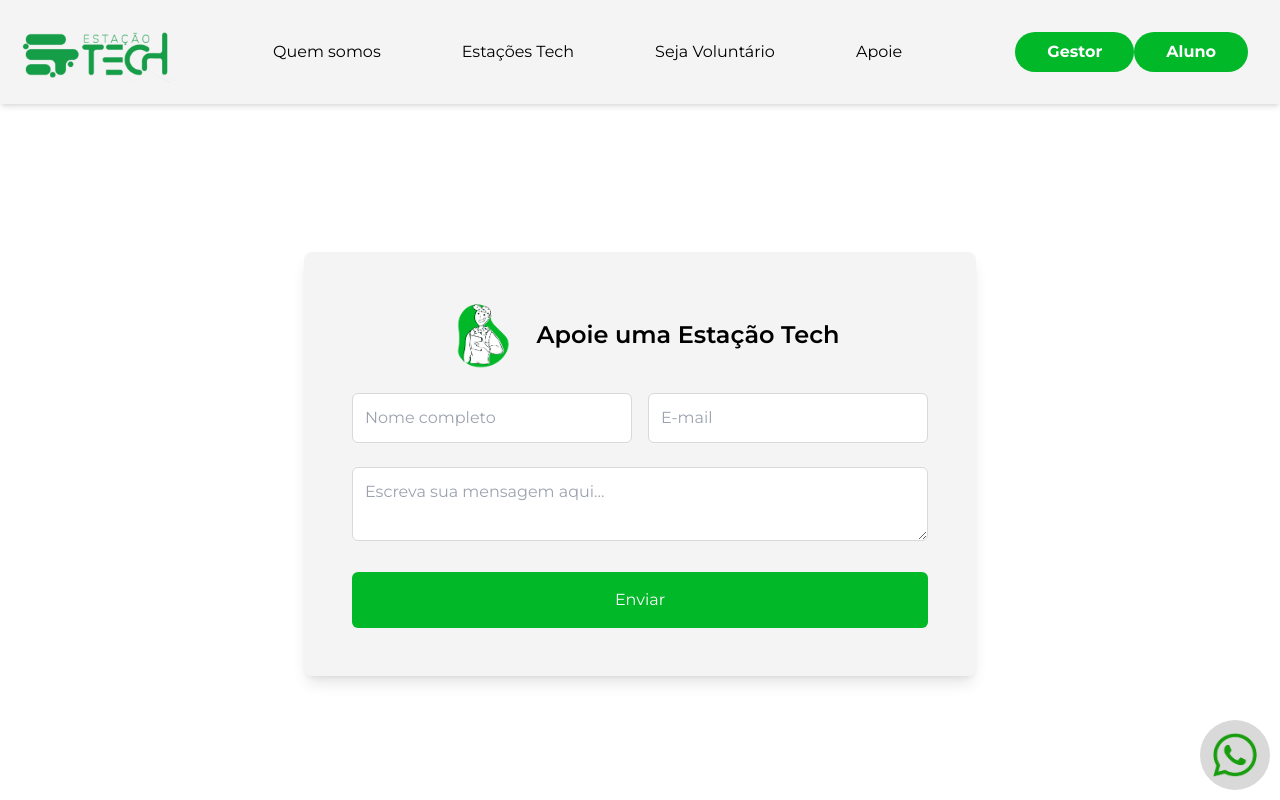
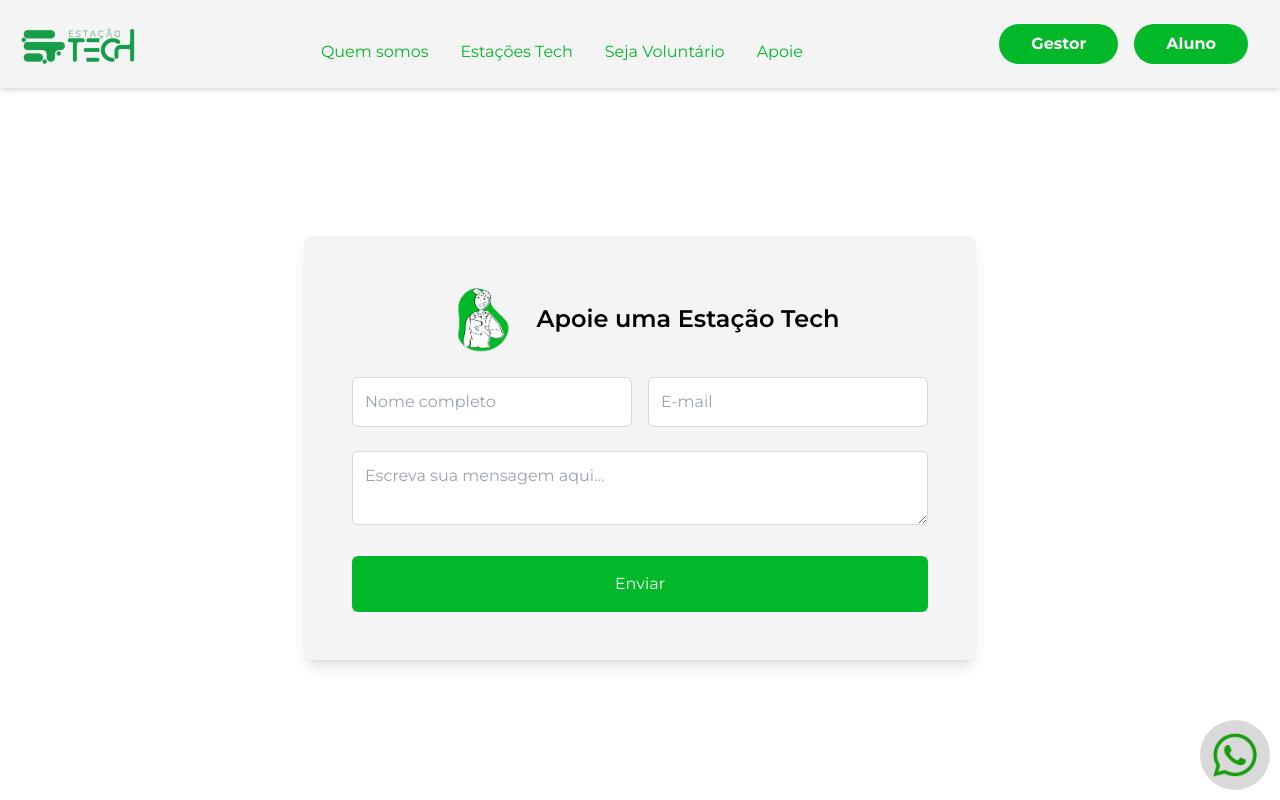
Before and after one commit to kauaumnougueira/front-end, a React (Vite) app: page /apoie in a window 1280 px wide. Shown: the top 800 px of the page. Built offline with nearby package versions, Linux system fonts and the light colour scheme.

Commit message:
Fix: Header and Initial styles on Mobile

```diff
--- a/src/components/Header.tsx
+++ b/src/components/Header.tsx
@@ -1,33 +1,108 @@
+import { useState } from 'react';
 import { Link } from 'react-router-dom';
 
 export default function Header() {
+  const [isOpen, setIsOpen] = useState(false);
+
   return (
     <header
-      className="min-w-full container flex
-      flex-row margin shadow-md items-center bg-mainGray"
+      className="w-full container mx-auto flex
+       flex-wrap items-center justify-between p-4 bg-mainGray shadow-md"
     >
-      <div>
-        <Link to="/"><img src="/logo.png" alt="" className="max-w-48 px-4" /></Link>
+      {/* Logo */}
+      <div className="flex items-center">
+        <Link to="/">
+          <img src="/logo.png" alt="Logo" className="h-12 w-auto" />
+        </Link>
       </div>
-      <nav className="container flex flex-row">
-        <ul className="container flex flex-row justify-evenly justify-items">
-          <li>
-            <Link to="/sobre">Quem somos</Link>
+
+      {/* Hamburger Menu Button */}
+      <div className="block lg:hidden">
+        <button
+          onClick={ () => setIsOpen(!isOpen) }
+          className="text-mainGreen focus:outline-none"
+          aria-label="Toggle Menu"
+        >
+          <svg
+            className="w-6 h-6"
+            fill="none"
+            stroke="currentColor"
+            viewBox="0 0 24 24"
+            xmlns="http://www.w3.org/2000/svg"
+          >
+            <path
+              strokeLinecap="round"
+              strokeLinejoin="round"
+              strokeWidth="2"
+              d="M4 6h16M4 12h16m-7 6h7"
+            />
+          </svg>
+        </button>
+      </div>
+
+      {/* Navigation Links */}
+      <nav
+        className={ `${
+          isOpen ? 'block' : 'hidden'
+        } w-full lg:flex lg:items-center lg:w-auto` }
+      >
+        <ul className="lg:flex lg:justify-between lg:items-center mt-4">
+          <li className="lg:mx-4 my-2 lg:my-0">
+            <Link
+              to="/sobre"
+              className="text-mainGreen
+              hover:text-green-600 transition-colors duration-200"
+            >
+              Quem somos
+            </Link>
           </li>
-          <li>
-            <Link to="/estacoes">Estações Tech</Link>
+          <li className="lg:mx-4 my-2 lg:my-0">
+            <Link
+              to="/estacoes"
+              className="text-mainGreen
+              hover:text-green-600 transition-colors duration-200"
+            >
+              Estações Tech
+            </Link>
           </li>
-          <li>
-            <Link to="/voluntarios">Seja Voluntário</Link>
+          <li className="lg:mx-4 my-2 lg:my-0">
+            <Link
+              to="/voluntarios"
+              className="text-mainGreen
+              hover:text-green-600 transition-colors duration-200"
+            >
+              Seja Voluntário
+            </Link>
           </li>
-          <li>
-            <Link to="/apoie">Apoie</Link>
+          <li className="lg:mx-4 my-2 lg:my-0">
+            <Link
+              to="/apoie"
+              className="text-mainGreen
+              hover:text-green-600 transition-colors duration-200"
+            >
+              Apoie
+            </Link>
           </li>
         </ul>
       </nav>
-      <div className="flex flex-row py-8 px-8 justify-between w-2/6 font-bold">
-        <button className="bg-mainGreen text-white rounded-3xl px-8 py-2">Gestor</button>
-        <button className="bg-mainGreen text-white rounded-3xl px-8">Aluno</button>
+
+      {/* Buttons */}
+      <div
+        className="hidden lg:flex flex-row py-2 px-4
+         justify-between w-auto font-bold space-x-4"
+      >
+        <button
+          className="bg-mainGreen text-white rounded-3xl px-8 py-2
+           hover:bg-green-600 transition-colors duration-200"
+        >
+          Gestor
+        </button>
+        <button
+          className="bg-mainGreen text-white rounded-3xl px-8 py-2
+         hover:bg-green-600 transition-colors duration-200"
+        >
+          Aluno
+        </button>
       </div>
     </header>
   );
--- a/src/pages/Initial.tsx
+++ b/src/pages/Initial.tsx
@@ -2,11 +2,17 @@ import Map from '../components/Map';
 
 function Initial() {
   return (
-    <div className="w-full min-h-screen flex flex-col items-center bg-gray-50 p-6">
-      <h1 className="text-4xl font-extrabold text-gray-800 mb-5 mt-6">
+    <div className="w-full min-h-screen flex flex-col items-center bg-gray-50 p-4 sm:p-6">
+      <h1
+        className="text-2xl sm:text-3xl md:text-4xl
+       font-extrabold text-gray-800 mb-4 sm:mb-5 mt-4 sm:mt-6"
+      >
         Estações Tech
       </h1>
-      <div className="w-full max-w-4xl bg-white shadow-lg rounded-lg p-8">
+      <div
+        className="w-full max-w-full sm:max-w-2xl md:max-w-3xl
+       lg:max-w-4xl bg-white shadow-lg rounded-lg p-4 sm:p-6 md:p-8"
+      >
         <Map />
       </div>
     </div>
--- a/tailwind.config.js
+++ b/tailwind.config.js
@@ -5,6 +5,11 @@ export default {
     "./src/**/*.{js,ts,jsx,tsx}",
   ],
   theme: {
+    extend: {
+      screens: {
+        'sm': '640px',
+      }
+    },
     colors: {
       'mainGreen': '#00B828',
       'mainGray': '#F4F4F4',
```
